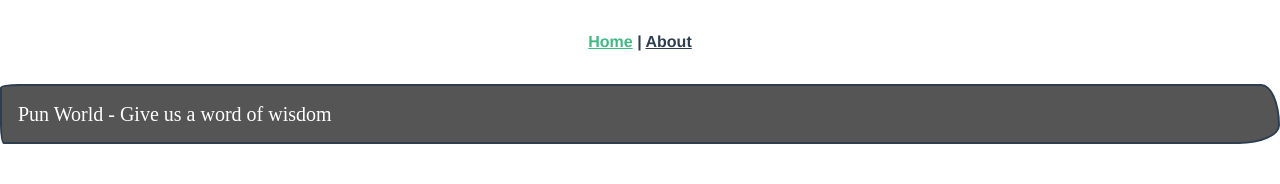
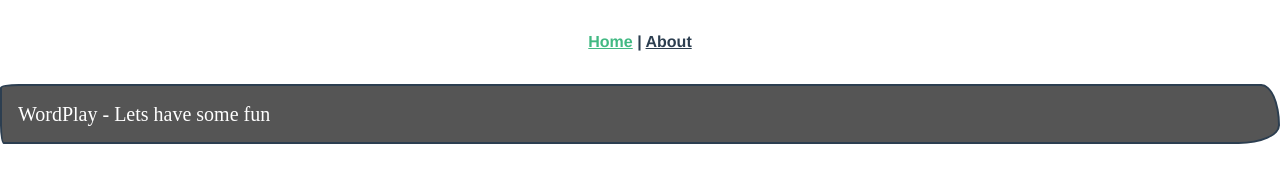
Before and after one commit to vincentiroleh/pun-hub-frontend, a Vue app: page / in a window 1280 px wide. Shown: the top 184 px of the page. Built offline with nearby package versions, Linux system fonts and the light colour scheme; no server answers; a web font is replaced by a local one.

Commit message:
update content

```diff
--- a/src/App.vue
+++ b/src/App.vue
@@ -6,7 +6,7 @@
     </div>
 
     <nav class="navbar navbar-expand-lg navbar-dark bg-dark">
-      <a class="navbar-brand" href="#">Pun World - Give us a word of wisdom </a>
+      <a class="navbar-brand" href="#">WordPlay - Lets have some fun </a>
     </nav>
     <router-view />
   </div>
```
